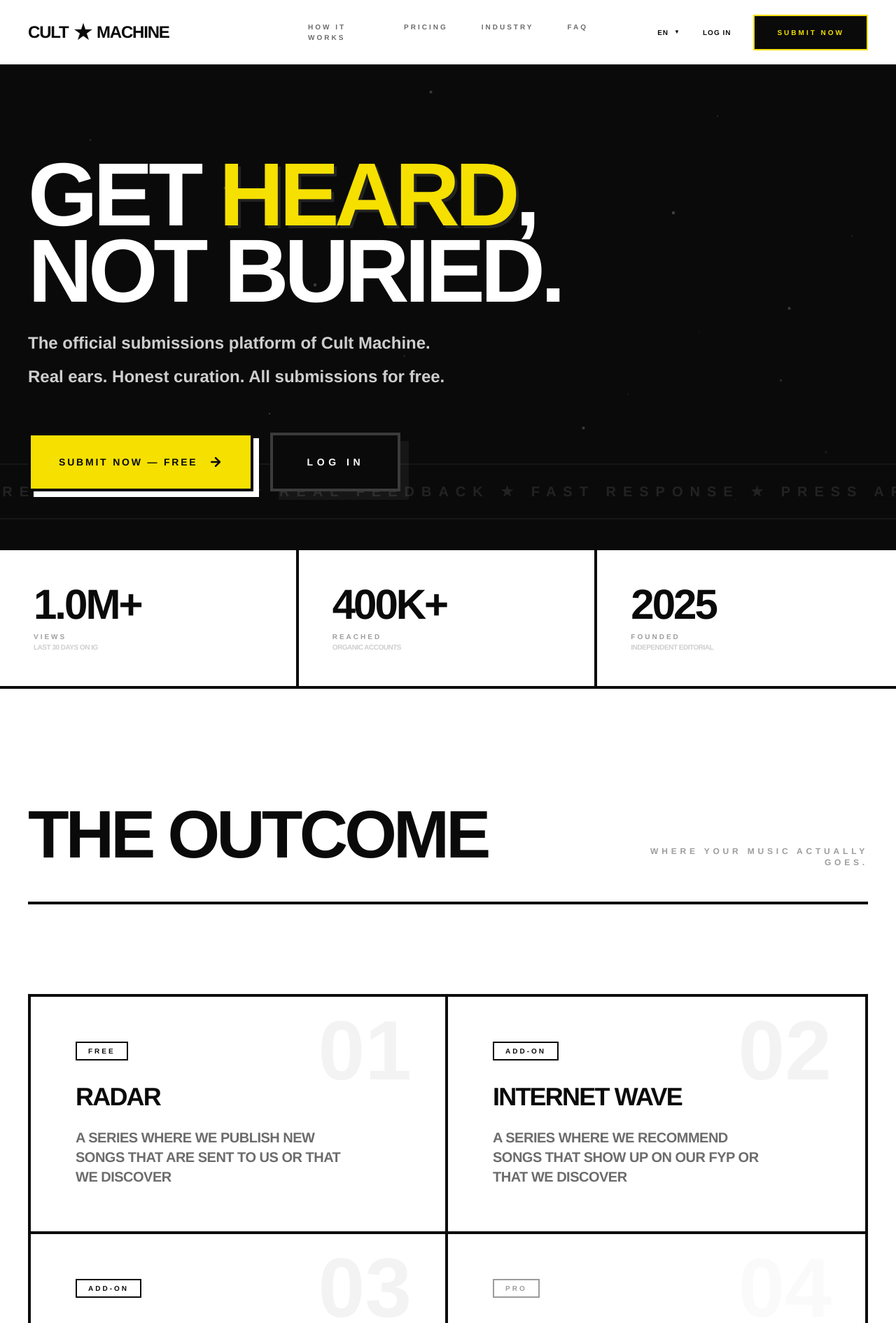
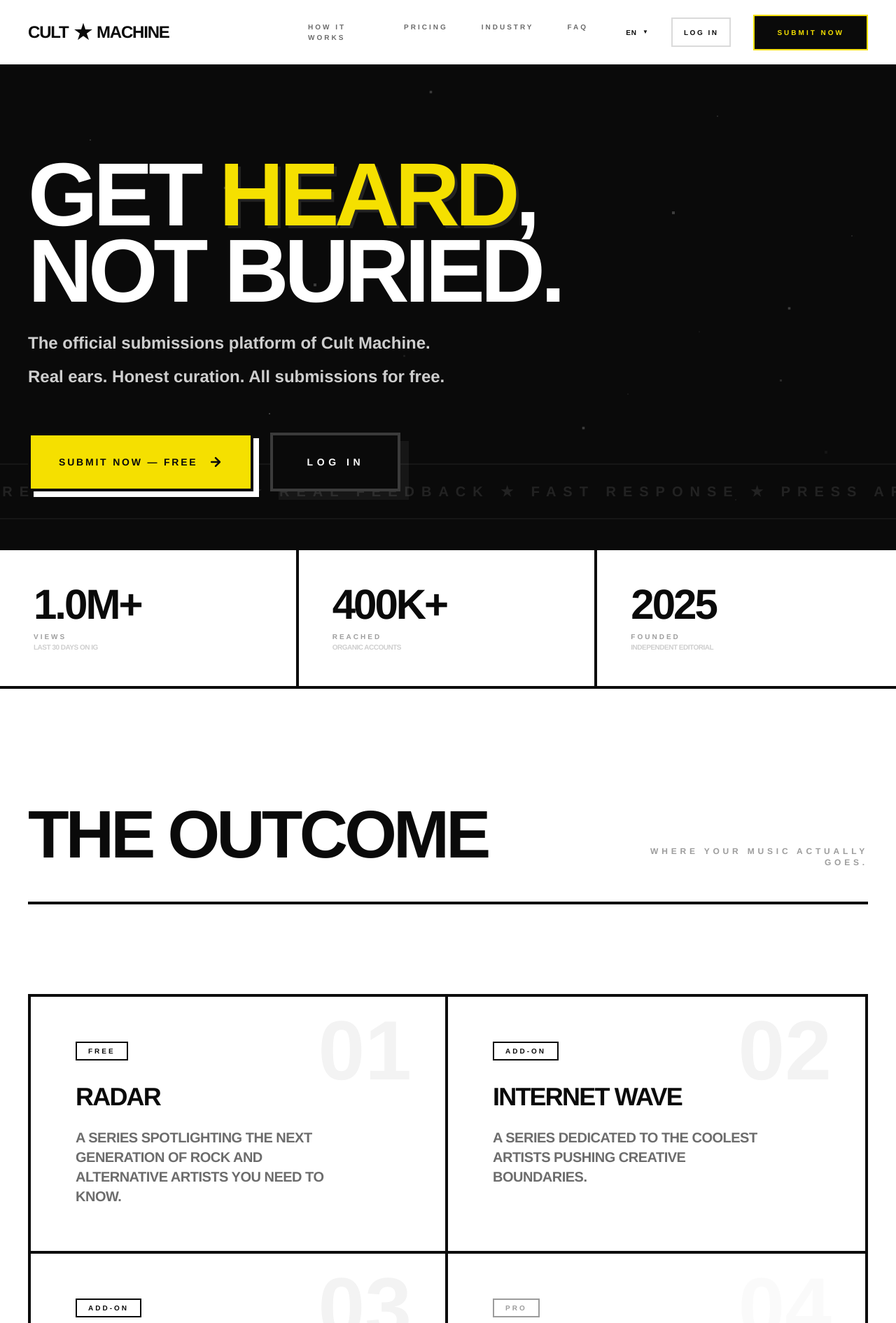
Before and after one commit to DanielEvaristo/Submissions-Cult, a Next.js app: page /en/landing in a window 1280 px wide. Shown: the top 1890 px of the page at 70% size. Built offline with nearby package versions, Linux system fonts and the light colour scheme; no server answers.

Commit message:
Polish landing and role selection UI copy

```diff
--- a/messages/en.json
+++ b/messages/en.json
@@ -454,12 +454,12 @@
       "radio": "Web Radios",
       "item1": {
         "name": "Radar",
-        "desc": "a series where we publish new songs that are sent to us or that we discover",
+        "desc": "A series spotlighting the next generation of rock and alternative artists you need to know.",
         "cost": "FREE"
       },
       "item2": {
         "name": "Internet Wave",
-        "desc": "a series where we recommend songs that show up on our fyp or that we discover",
+        "desc": "A series dedicated to the coolest artists pushing creative boundaries.",
         "cost": "ADD-ON"
       },
       "item3": {
--- a/messages/es.json
+++ b/messages/es.json
@@ -453,12 +453,12 @@
       "radio": "Radios Web",
       "item1": {
         "name": "Radar",
-        "desc": "una serie donde publicamos canciones nuevas que nos mandan o descubrimos",
+        "desc": "A series spotlighting the next generation of rock and alternative artists you need to know.",
         "cost": "GRATIS"
       },
       "item2": {
         "name": "Internet Wave",
-        "desc": "una serie donde recomendamos canciones que nos salen en nuestro fyp o que descubrimos",
+        "desc": "A series dedicated to the coolest artists pushing creative boundaries.",
         "cost": "ADD-ON"
       },
       "item3": {
--- a/messages/fr.json
+++ b/messages/fr.json
@@ -428,12 +428,12 @@
       "radio": "Web Radios",
       "item1": {
         "name": "Radar",
-        "desc": "une série où nous publions de nouvelles chansons qui nous sont envoyées ou que nous découvrons",
+        "desc": "A series spotlighting the next generation of rock and alternative artists you need to know.",
         "cost": "GRATUIT"
       },
       "item2": {
         "name": "Internet Wave",
-        "desc": "une série où nous recommandons des chansons qui apparaissent dans notre fyp ou que nous découvrons",
+        "desc": "A series dedicated to the coolest artists pushing creative boundaries.",
         "cost": "ADD-ON"
       },
       "item3": {
--- a/src/app/[locale]/landing/page.tsx
+++ b/src/app/[locale]/landing/page.tsx
@@ -186,7 +186,7 @@
           <a href="#faq" className="hover:text-[#F5E000] transition-colors">FAQ</a>
         </div>
 
-        <div className="flex-1 flex justify-end gap-4 sm:gap-6 md:gap-8 items-center relative">
+        <div className="flex-1 flex justify-end gap-2 sm:gap-4 md:gap-8 items-center relative">
 
           {/* Language Dropdown */}
           <div className="relative">
@@ -225,10 +225,19 @@
               </div>
             )}
           </div>
-          <Link href={`/${locale}/login`} className="font-black text-[9px] sm:text-[10px] uppercase tracking-[0.25em] sm:tracking-widest self-center hover:underline decoration-4">{t('landing.nav.logIn')}</Link>
+          <Link
+            href={`/${locale}/login`}
+            className={`inline-flex min-h-[42px] items-center justify-center border-2 px-3 py-2 sm:px-4 sm:py-2.5 font-black text-[9px] sm:text-[10px] uppercase tracking-[0.18em] sm:tracking-[0.25em] self-center transition-all ${
+              isNavInverted
+                ? 'border-white/20 text-white hover:bg-white hover:text-black'
+                : 'border-black/15 text-black hover:bg-black hover:text-white'
+            }`}
+          >
+            {t('landing.nav.logIn')}
+          </Link>
           <Link
             href={`/${locale}/role-selection`}
-            className={`px-4 py-3 sm:px-6 sm:py-3 md:px-8 md:py-4 font-black text-[9px] sm:text-[10px] uppercase tracking-[0.2em] sm:tracking-[0.3em] border-2 transition-all ${
+            className={`inline-flex min-h-[42px] items-center justify-center border-2 px-4 py-2.5 sm:px-6 sm:py-3 md:px-8 md:py-4 font-black text-[9px] sm:text-[10px] uppercase tracking-[0.18em] sm:tracking-[0.3em] transition-all ${
               isNavInverted
                 ? 'bg-[#F5E000] text-black border-black hover:bg-white'
                 : 'bg-black text-[#F5E000] border-[#F5E000] hover:bg-[#F5E000] hover:text-black'
--- a/src/app/[locale]/role-selection/page.tsx
+++ b/src/app/[locale]/role-selection/page.tsx
@@ -51,12 +51,12 @@
       icon: Building2,
       onClick: handleSelectIndustry,
       className:
-        "bg-white text-black border-black shadow-[10px_10px_0px_0px_rgba(0,0,0,1)] hover:bg-black hover:text-white hover:translate-x-1.5 hover:translate-y-1.5 hover:shadow-none",
-      iconWrap: "bg-black text-[#F5E000] group-hover:bg-[#F5E000] group-hover:text-black",
-      descriptionClass: "text-black/50 group-hover:text-white/72",
-      kickerClass: "text-black/40 group-hover:text-[#F5E000]",
-      footerClass: "text-black group-hover:text-white",
-      accentClass: "border-black/10 text-black/40 group-hover:border-white/16 group-hover:text-white/48",
+        "bg-white text-black border-black shadow-[10px_10px_0px_0px_rgba(0,0,0,1)] hover:bg-[#F5E000] hover:text-black hover:translate-x-1.5 hover:translate-y-1.5 hover:shadow-none",
+      iconWrap: "bg-black text-[#F5E000] group-hover:bg-black group-hover:text-[#F5E000]",
+      descriptionClass: "text-black/50 group-hover:text-black/70",
+      kickerClass: "text-black/40 group-hover:text-black/60",
+      footerClass: "text-black group-hover:text-black",
+      accentClass: "border-black/10 text-black/40 group-hover:border-black/20 group-hover:text-black/60",
     },
     {
       title: "CREATIVE",
```
